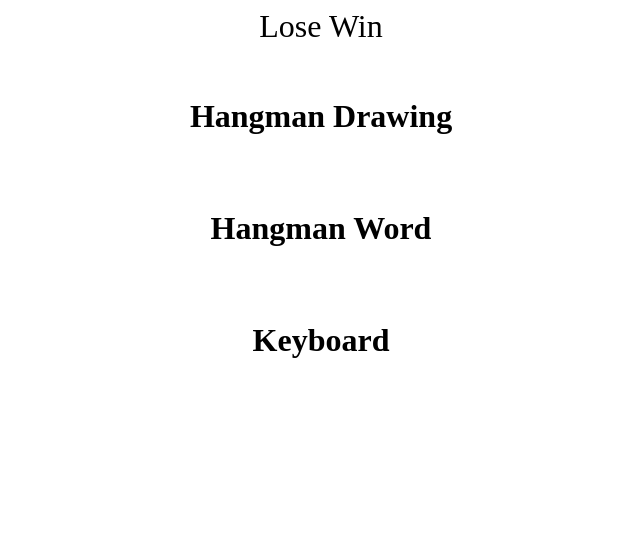
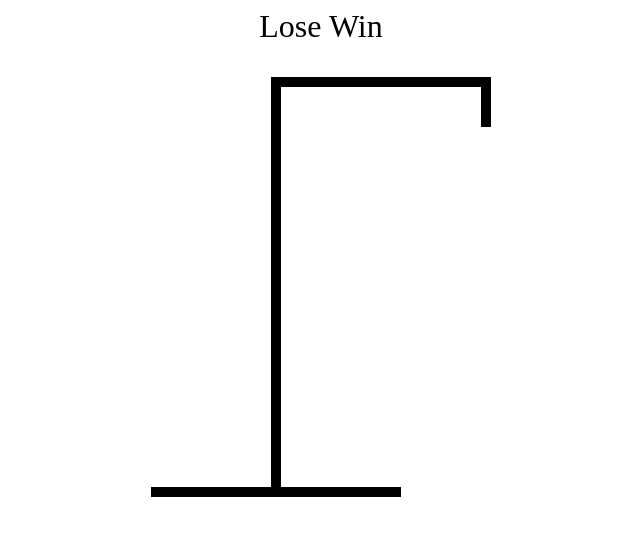
Before and after one commit to AdityaJamdade/hangman-game, a React (Vite) app: page / in a window 1280 px wide. Shown: the top 536 px of the page, without its empty margins (319-959 px from the left). Built offline with nearby package versions, Linux system fonts and the light colour scheme.

Commit message:
hangman stand done -> moving to body elements

```diff
--- a/src/App.tsx
+++ b/src/App.tsx
@@ -25,8 +25,8 @@
       <div style={{ fontSize: "2rem", textAlign: "center" }}>Lose Win</div>
 
       <HangmanDrawing />
-      <HangmanWord />
-      <Keyboard />
+      {/* <HangmanWord /> */}
+      {/* <Keyboard /> */}
     </div>
   );
 }
--- a/src/components/HangmanDrawing.tsx
+++ b/src/components/HangmanDrawing.tsx
@@ -1,5 +1,42 @@
-export function HangmanDrawing(){
+export function HangmanDrawing() {
+  return (
+    <div style={{ position: "relative" }}>
+      <div
+        style={{
+          height: "50px",
+          width: "10px",
+          background: "black",
+          position:"absolute",
+          top:0,
+          right:0,
+        }}
+      />
 
+      <div
+        style={{
+          height: "10px",
+          width: "220px",
+          marginLeft: "120px",
+          background: "black",
+        }}
+      />
 
-    return <h1>Hangman Drawing</h1>
+      <div
+        style={{
+          height: "400px",
+          width: "10px",
+          marginLeft: "120px",
+          background: "black",
+        }}
+      />
+
+      <div
+        style={{
+          height: "10px",
+          width: "250px",
+          background: "black",
+        }}
+      />
+    </div>
+  );
 }
```
